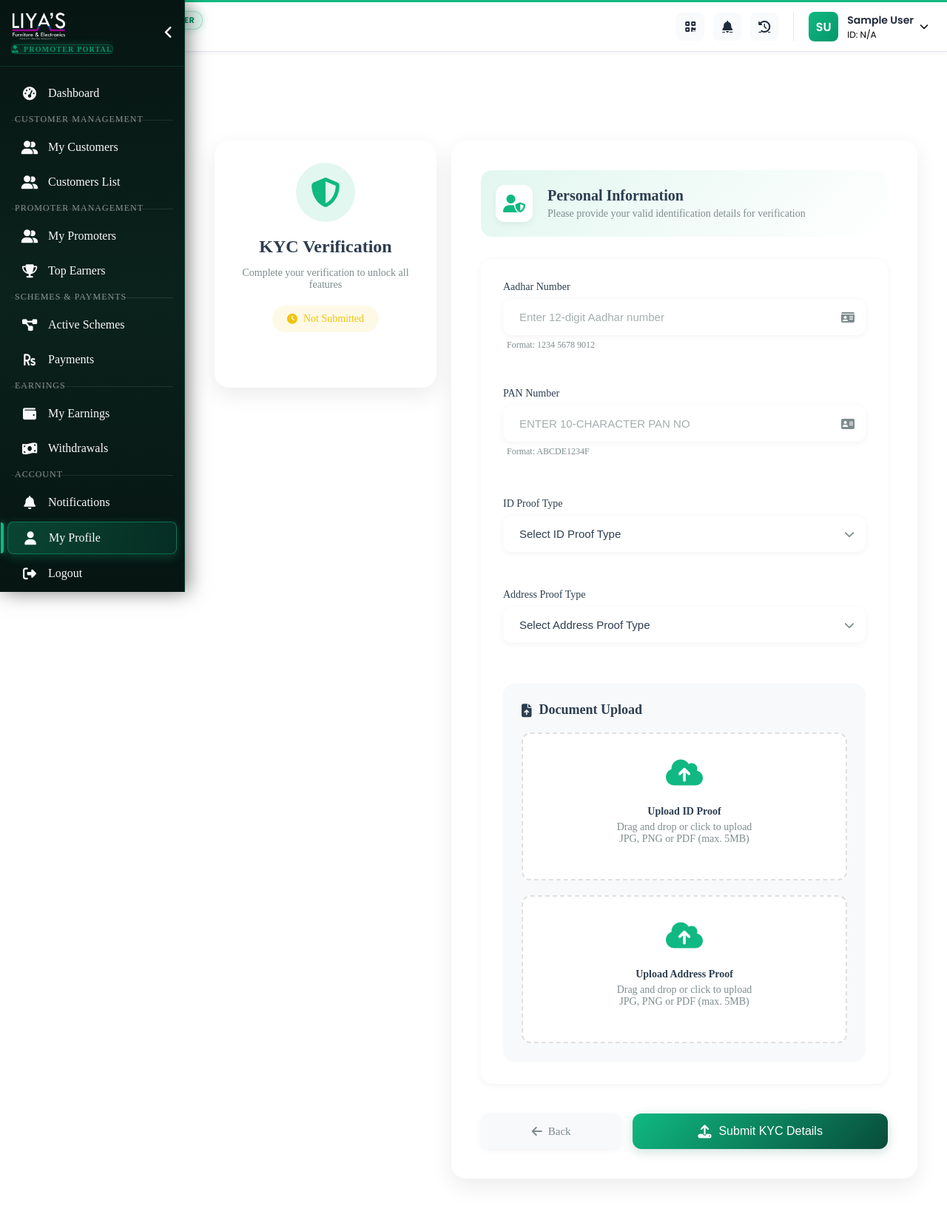
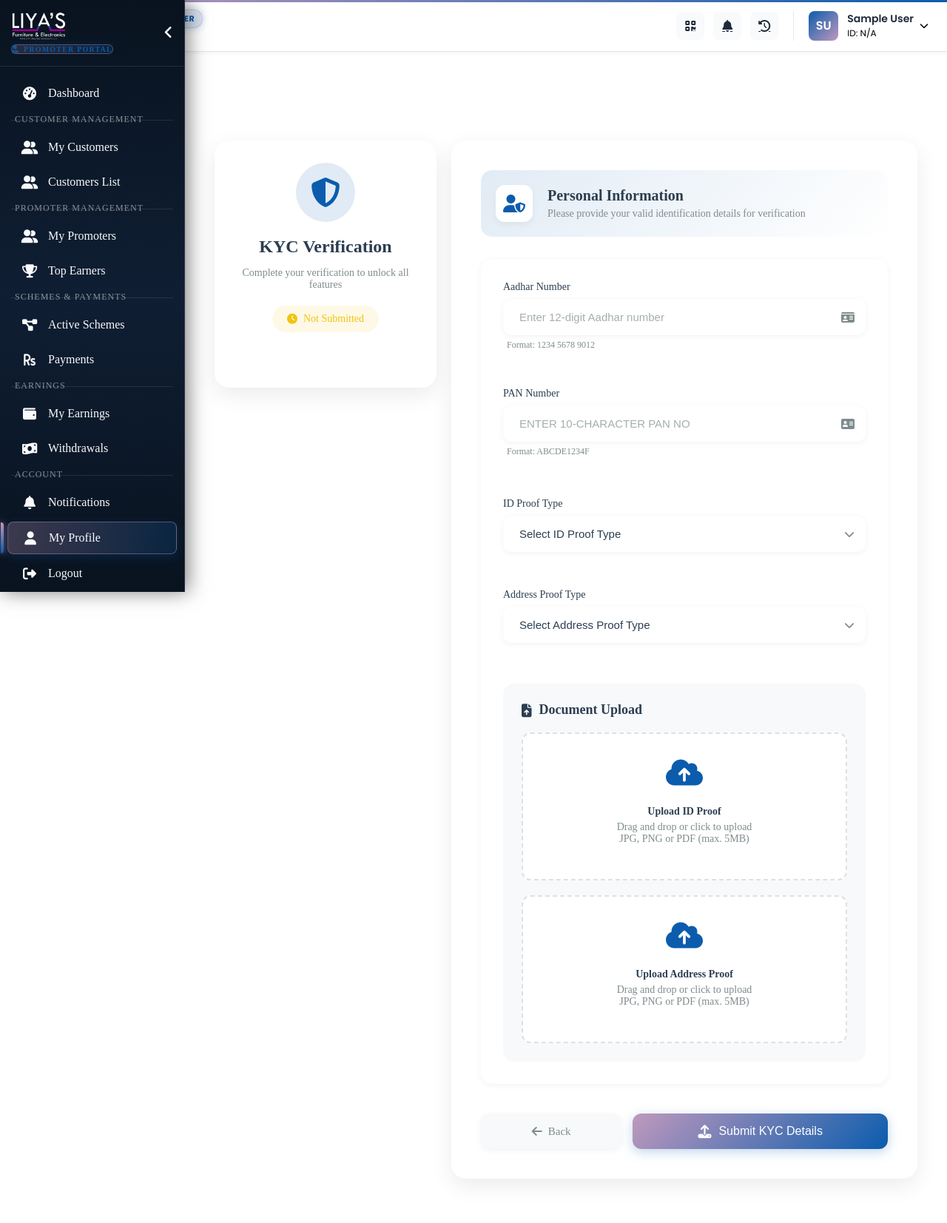
Before and after one commit to thebrandweave/efsavings, a PHP site: page /promoter/profile/kyc.php in a window 1280 px wide. Shown: the whole page at 74% size. Run offline with PHP 8.4, Linux system fonts and the light colour scheme; the visitor is signed in with stand-in values (Sample User, id 1); data that the repository does not hold is empty.

Commit message:
updated promoter panel ui color

```diff
--- a/promoter/components/loader.php
+++ b/promoter/components/loader.php
@@ -50,22 +50,22 @@
     }
 
     .circle:nth-child(1) {
-        stroke: #10B981;
+        stroke: #c099bd;
         animation-delay: 0s;
     }
 
     .circle:nth-child(2) {
-        stroke: #059669;
+        stroke: #0b5cad;
         animation-delay: 0.3s;
     }
 
     .circle:nth-child(3) {
-        stroke: #10B981;
+        stroke: #c099bd;
         animation-delay: 0.6s;
     }
 
     .circle:nth-child(4) {
-        stroke: #059669;
+        stroke: #0b5cad;
         animation-delay: 0.9s;
     }
 
--- a/promoter/components/sidebar.php
+++ b/promoter/components/sidebar.php
@@ -12,13 +12,14 @@
     :root {
         --sidebar-width: 250px;
         --sidebar-collapsed-width: 70px;
-        --primary-color: #10B981;
-        --secondary-color: #059669;
-        --primary-light: rgba(16, 185, 129, 0.12);
-        --brand-emerald: #10B981;
+        --primary-color: #0B5CAD;
+        --secondary-color: #c099bd;
+        --primary-light: rgba(11, 92, 173, 0.12);
+        --brand-blue: #0B5CAD;
+        --brand-mauve: #c099bd;
         --text-color: #F8FAFC;
-        --hover-color: #34d399;
-        --brand-gradient: linear-gradient(135deg, #10B981 0%, #059669 100%);
+        --hover-color: #c099bd;
+        --brand-gradient: linear-gradient(135deg, #c099bd 0%, #0b5cad 100%);
         --transition-speed: 0.3s;
     }
 
@@ -28,8 +29,8 @@
         left: 0;
         height: 100vh;
         width: var(--sidebar-width);
-        background: linear-gradient(180deg, #061512 0%, #0b221c 50%, #061512 100%);
-        border-right: 1px solid rgba(16, 185, 129, 0.28);
+        background: linear-gradient(180deg, #09131f 0%, #0f1e33 50%, #09131f 100%);
+        border-right: 1px solid rgba(192, 153, 189, 0.22);
         box-shadow: 4px 0 25px rgba(0, 0, 0, 0.5);
         transition: all var(--transition-speed) ease;
         z-index: 1000;
@@ -63,7 +64,7 @@
         display: flex;
         align-items: center;
         justify-content: space-between;
-        border-bottom: 1px solid rgba(16, 185, 129, 0.18);
+        border-bottom: 1px solid rgba(192, 153, 189, 0.15);
     }
 
     .sidebar-brand-wrapper {
@@ -89,10 +90,10 @@
     }
 
     .badge-promoter {
-        background: rgba(16, 185, 129, 0.16);
-        border: 1px solid rgba(16, 185, 129, 0.45);
-        color: #34d399;
-        box-shadow: 0 0 10px rgba(16, 185, 129, 0.25);
+        background: linear-gradient(135deg, rgba(192, 153, 189, 0.2) 0%, rgba(11, 92, 173, 0.25) 100%);
+        border: 1px solid rgba(192, 153, 189, 0.45);
+        color: #e5d4e4;
+        box-shadow: 0 0 10px rgba(11, 92, 173, 0.25);
     }
 
     .collapsed .portal-badge {
@@ -167,9 +168,9 @@
     }
 
     .sidebar-menu li.active {
-        background: linear-gradient(90deg, rgba(16, 185, 129, 0.28) 0%, rgba(5, 150, 105, 0.18) 100%);
-        box-shadow: 0 4px 14px rgba(16, 185, 129, 0.25);
-        border: 1px solid rgba(16, 185, 129, 0.45);
+        background: linear-gradient(90deg, rgba(192, 153, 189, 0.28) 0%, rgba(11, 92, 173, 0.22) 100%);
+        box-shadow: 0 4px 14px rgba(11, 92, 173, 0.25);
+        border: 1px solid rgba(192, 153, 189, 0.4);
     }
 
     .sidebar-menu li.active::before {
@@ -179,8 +180,8 @@
         top: 0;
         height: 100%;
         width: 4px;
-        background: #10B981;
-        box-shadow: 0 0 10px rgba(16, 185, 129, 0.8);
+        background: linear-gradient(180deg, #c099bd 0%, #0b5cad 100%);
+        box-shadow: 0 0 10px rgba(192, 153, 189, 0.8);
         border-radius: 0 4px 4px 0;
     }
 
--- a/promoter/components/topbar.php
+++ b/promoter/components/topbar.php
@@ -3,8 +3,8 @@
 <style>
     :root {
         --topbar-height: 70px;
-        --Topprimary-color: #10B981;
-        --Topsecondary-color: #059669;
+        --Topprimary-color: #0B5CAD;
+        --Topsecondary-color: #c099bd;
         --Toptext-dark: #1E293B;
         --Toptext-light: #64748B;
         --topborder-color: #e2e8f0;
@@ -29,8 +29,17 @@
         padding: 0 25px;
         transition: left var(--transition-speed) ease;
         border-bottom: 1px solid var(--topborder-color);
-        border-top: 3px solid #10B981;
         font-family: 'Poppins', sans-serif;
+    }
+
+    .topbar::before {
+        content: '';
+        position: absolute;
+        top: 0;
+        left: 0;
+        right: 0;
+        height: 3px;
+        background: linear-gradient(135deg, #c099bd 0%, #0b5cad 100%);
     }
 
     .content-wrapper {
@@ -113,7 +122,7 @@
     }
 
     .action-icon:hover {
-        background-color: rgba(16, 185, 129, 0.12);
+        background-color: rgba(11, 92, 173, 0.1);
         color: var(--Topprimary-color);
     }
 
@@ -121,7 +130,7 @@
         position: absolute;
         top: -5px;
         right: -5px;
-        background-color: var(--Topprimary-color);
+        background: linear-gradient(135deg, #c099bd 0%, #0b5cad 100%);
         color: #ffffff;
         font-size: 10px;
         width: 18px;
@@ -131,7 +140,7 @@
         justify-content: center;
         border-radius: 50%;
         font-weight: bold;
-        box-shadow: 0 1px 3px rgba(16, 185, 129, 0.35);
+        box-shadow: 0 1px 3px rgba(11, 92, 173, 0.35);
     }
 
     /* User profile styles */
@@ -345,9 +354,9 @@
     }
 
     .badge-promoter {
-        background: rgba(16, 185, 129, 0.12);
-        color: #059669;
-        border: 1px solid rgba(16, 185, 129, 0.3);
+        background: linear-gradient(135deg, rgba(192, 153, 189, 0.18) 0%, rgba(11, 92, 173, 0.18) 100%);
+        color: #0B5CAD;
+        border: 1px solid rgba(192, 153, 189, 0.4);
     }
 </style>
 
--- a/promoter/profile/kyc.php
+++ b/promoter/profile/kyc.php
@@ -837,7 +837,7 @@ if ($_SERVER['REQUEST_METHOD'] === 'POST') {
             justify-content: center;
             gap: 10px;
             padding: 15px 30px;
-            background: linear-gradient(135deg, var(--primary-color) 0%, #084c39 100%);
+            background: linear-gradient(135deg, #c099bd 0%, #0B5CAD 100%);
             color: white;
             border: none;
             border-radius: 12px;
@@ -847,12 +847,12 @@ if ($_SERVER['REQUEST_METHOD'] === 'POST') {
             transition: all 0.3s ease;
             position: relative;
             overflow: hidden;
-            box-shadow: 0 4px 15px rgba(13, 106, 80, 0.2);
+            box-shadow: 0 4px 15px rgba(11, 92, 173, 0.25);
         }
 
         .btn-submit:hover {
             transform: translateY(-2px);
-            box-shadow: 0 6px 20px rgba(13, 106, 80, 0.3);
+            box-shadow: 0 6px 20px rgba(11, 92, 173, 0.35);
         }
 
         .btn-submit:active {
@@ -1052,7 +1052,7 @@ if ($_SERVER['REQUEST_METHOD'] === 'POST') {
         }
 
         .btn-edit:hover {
-            background: #084c39;
+            background: #074786;
         }
 
         .document-preview {
```
Also changed, not shown: promoter/dashboard/index.php (+4 -4 lines), promoter/login.php (+14 -13 lines).
